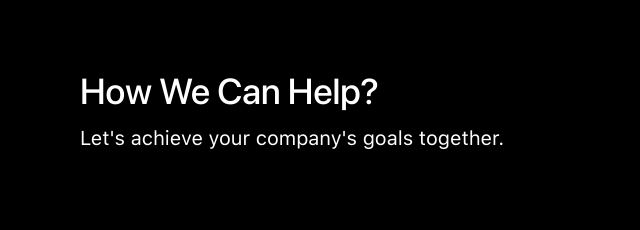
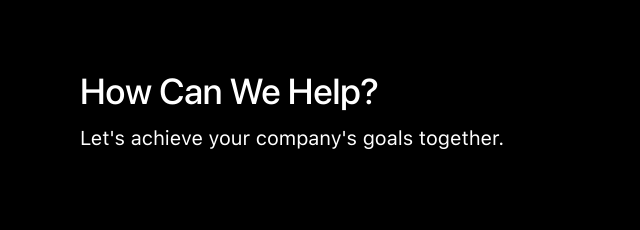
Before and after one commit to noel-thomson/digital-agency, a website: page index.html in a window 1280 px wide. Shown: the part 2614-2844 px from the top of the page, 0-640 px from the left. Drawn offline with nearby package versions, Linux system fonts and the light colour scheme; some packages are replaced by stand-ins of ours; a script that the page names is missing; a web font is replaced by a local one.

```diff
--- a/index.html
+++ b/index.html
@@ -201,7 +201,7 @@
             <div class="col">
               <h1 class="aos-init aos-animate"
               data-aos="fade-in" data-aos-delay="200" data-aos-anchor="#footer">
-                How We Can Help?</h1>
+                How Can We Help?</h1>
               <p class="aos-init aos-animate"
               data-aos="fade-in" data-aos-delay="400" data-aos-anchor="#footer">
                 Let's achieve your company's goals together.</p>
```
